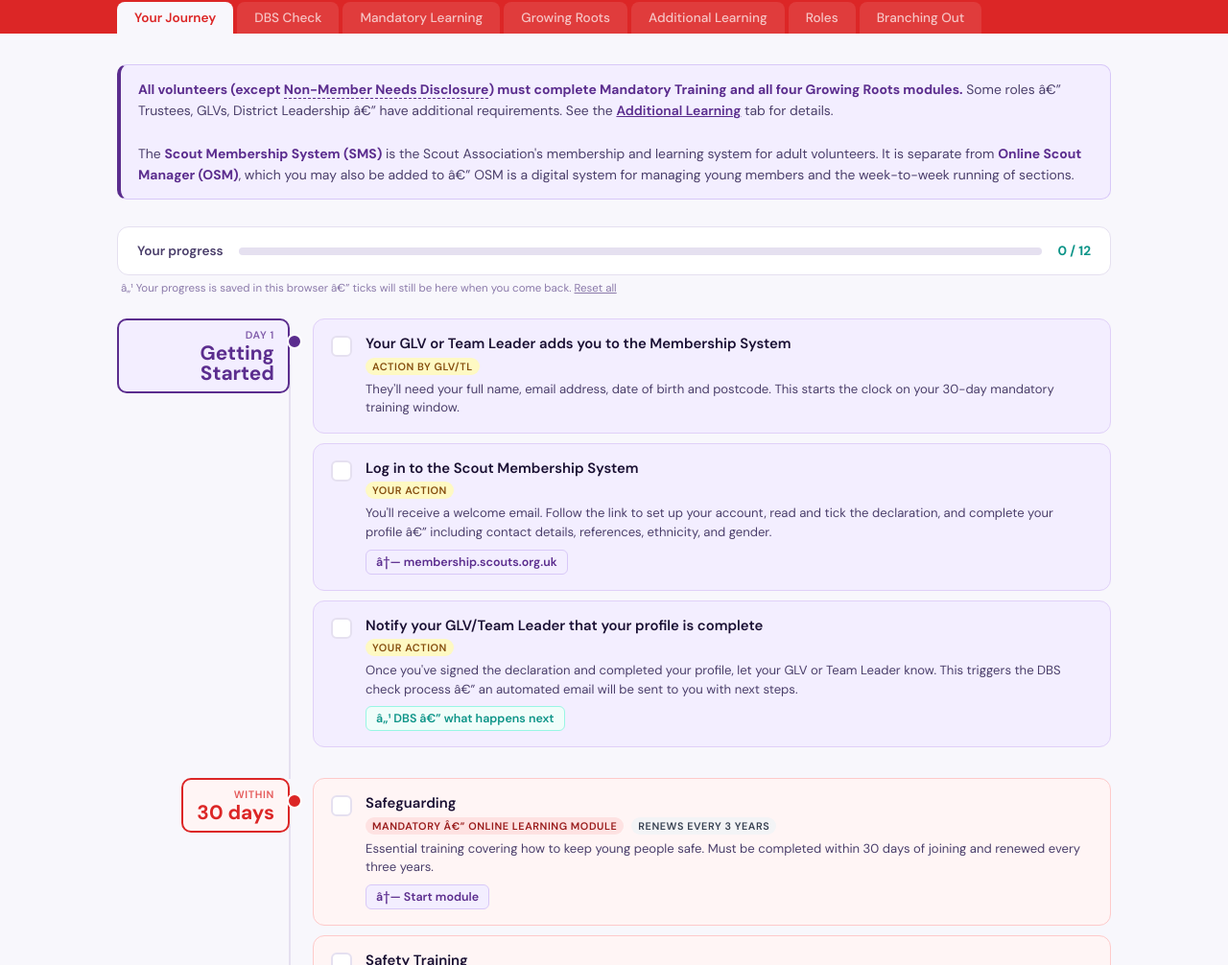
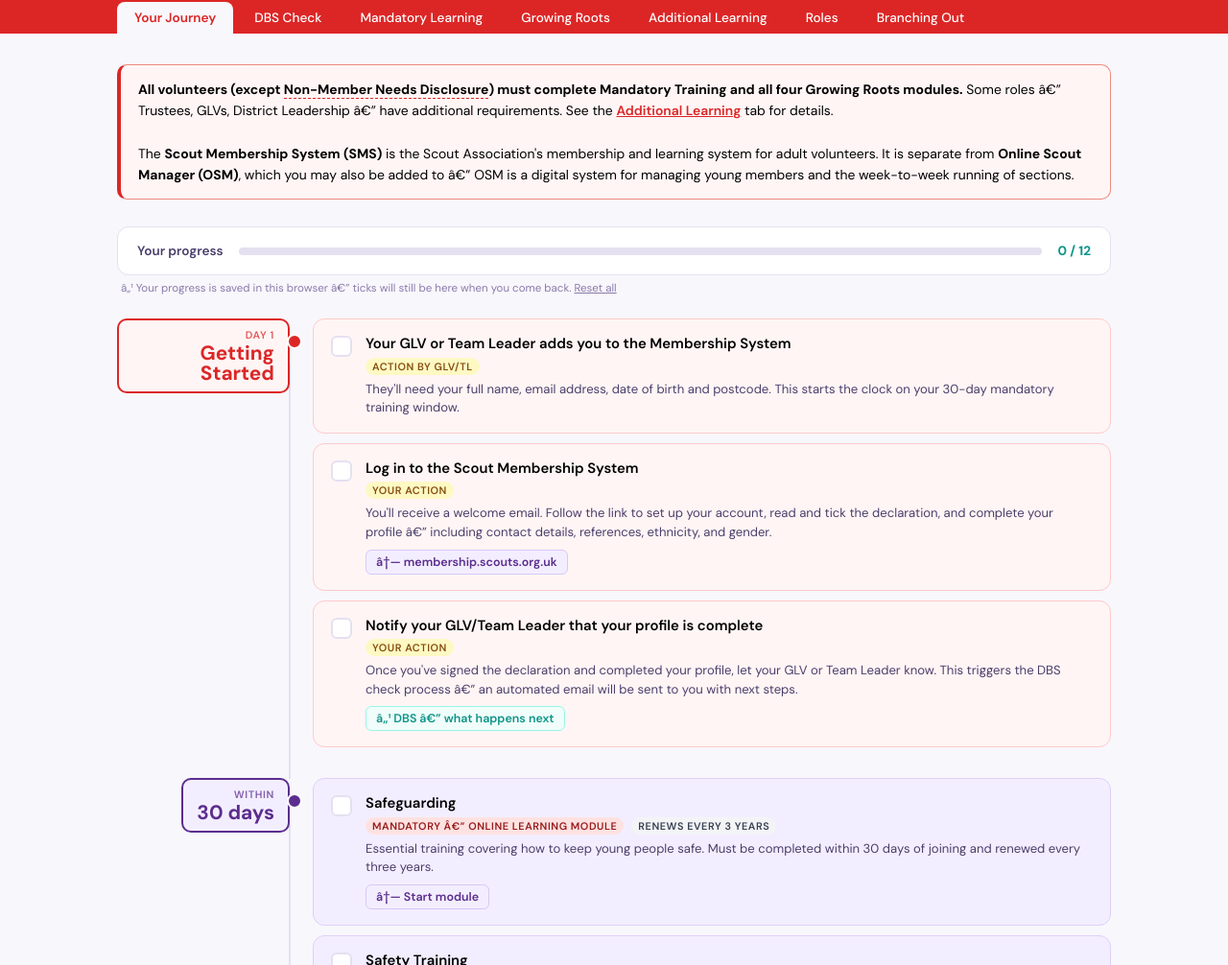
Before and after one commit to joeclimbin/ScoutsCymru, a plain HTML site: page index.html in a window 1280 px wide. Shown: the part 94-1100 px from the top of the page at 96% size. Drawn offline with Linux system fonts and the light colour scheme.

Commit message:
Style changes to SC style

```diff
--- a/index.html
+++ b/index.html
@@ -38,8 +38,8 @@
     ══════════════════════════════════════════ -->
       <div class="tab-panel active" id="tab-journey">
         <div class="callout">
-          <strong>All volunteers (except <span class="nmnd-tooltip" tabindex="0">Non-Member Needs Disclosure<span class="nmnd-popup">A <strong>Non-Member Needs Disclosure (NMND)</strong> is the official title for an adult — typically a parent or carer — who helps out on an occasional basis. They are not a member of Scouts or the Section Team. Anyone added to the Scout Membership System as an NMND will need a DBS check. Once complete they can attend overnight events. Scouts Cymru expects NMNDs who attend regularly or attend overnight camps to also complete the <strong>Safety and Safeguarding</strong> online modules. <a href="#" onclick="switchTab('roles', document.querySelectorAll('.tab-btn')[4]); return false;" style="color:var(--purple);font-weight:600;white-space:nowrap;">See the Roles tab for more info →</a></span></span>) must complete Mandatory Training and all four Growing Roots modules.</strong>
-          Some roles — Trustees, GLVs, District Leadership — have additional requirements. See the <a href="#" onclick="switchTab('additional', document.querySelectorAll('.tab-btn')[3]); return false;" style="color:var(--purple);font-weight:600;">Additional Learning</a> tab for details.
+          <strong>All volunteers (except <span class="nmnd-tooltip" tabindex="0">Non-Member Needs Disclosure<span class="nmnd-popup">A <strong>Non-Member Needs Disclosure (NMND)</strong> is the official title for an adult — typically a parent or carer — who helps out on an occasional basis. They are not a member of Scouts or the Section Team. Anyone added to the Scout Membership System as an NMND will need a DBS check. Once complete they can attend overnight events. Scouts Cymru expects NMNDs who attend regularly or attend overnight camps to also complete the <strong>Safety and Safeguarding</strong> online modules. <a href="#" onclick="switchTab('roles', document.querySelectorAll('.tab-btn')[4]); return false;" style="color:var(--red);font-weight:600;white-space:nowrap;">See the Roles tab for more info →</a></span></span>) must complete Mandatory Training and all four Growing Roots modules.</strong>
+          Some roles — Trustees, GLVs, District Leadership — have additional requirements. See the <a href="#" onclick="switchTab('additional', document.querySelectorAll('.tab-btn')[3]); return false;" style="color:var(--red);font-weight:600;">Additional Learning</a> tab for details.
           <br><br>
           The <strong>Scout Membership System (SMS)</strong> is the Scout Association's membership and learning system for adult volunteers. It is separate from <strong>Online Scout Manager (OSM)</strong>, which you may also be added to — OSM is a digital system for managing young members and the week-to-week running of sections.
         </div>
@@ -58,7 +58,7 @@
         <div class="timeline">
 
           <!-- ── Day 1 ── -->
-          <div class="milestone" data-tint="purple">
+          <div class="milestone" data-tint="red">
             <div class="milestone-line"></div>
             <div class="milestone-label">
               <div class="milestone-label-inner day1">
@@ -111,7 +111,7 @@
           </div>
 
               <!-- ── Within 30 days ── -->
-              <div class="milestone" data-tint="red">
+              <div class="milestone" data-tint="purple">
                 <div class="milestone-line"></div>
                 <div class="milestone-label">
                   <div class="milestone-label-inner d30">
--- a/stylesheet.css
+++ b/stylesheet.css
@@ -11,12 +11,13 @@
         --green: #059669;
         --green-faint: #ecfdf5;
         --red: #dc2626;
+        --red-faint: #fff5f5;
         --blue: #2563eb;
         --blue-faint: #eff6ff;
         --bg: #f8f7fc;
         --surface: #ffffff;
         --border: #e5e0f0;
-        --text: #1a1033;
+        --text: black;
         --text-mid: #4b3f6b;
         --text-muted: #8b7aaa;
       }
@@ -26,7 +27,7 @@
       /* ── NMND Tooltip ── */
       .nmnd-tooltip {
         position: relative;
-        border-bottom: 1.5px dashed var(--purple);
+        border-bottom: 1.5px dashed var(--red);
         cursor: help;
         display: inline;
       }
@@ -37,8 +38,8 @@
         left: 0;
         width: 320px;
         background: var(--surface);
-        border: 1.5px solid var(--border);
-        border-left: 4px solid var(--purple);
+        border: 1.5px solid var(--red-faint);
+        border-left: 4px solid var(--red);
         border-radius: 10px;
         padding: 12px 14px;
         font-size: 0.81rem;
@@ -60,7 +61,7 @@
         height: 12px;
         background: transparent;
       }
-      .nmnd-popup strong { color: var(--purple); font-weight: 600; }
+      .nmnd-popup strong { color: var(--red); font-weight: 600; }
       .nmnd-tooltip:hover .nmnd-popup,
       .nmnd-tooltip:focus .nmnd-popup,
       .nmnd-popup:hover { display: block; }
@@ -89,13 +90,13 @@
       .header-links a {
         color: var(--red); font-size: 0.76rem; text-decoration: none;
         background: white; border: 1px solid white;
-        padding: 4px 11px; border-radius: 10px; transition: all 0.15s; white-space: nowrap;
+        padding: 4px 11px; border-radius: 8px; transition: all 0.15s; white-space: nowrap;
       }
-      .header-links a:hover { background: rgba(255,255,255,0.22); color: white; }
+      .header-links a:hover { background: rgba(255,255,255,0.22); color: white; border: 2px solid yellow; }
 
       .header-tabs { max-width: 1100px; margin: 0 auto; padding: 16px 32px 0; display: flex; gap: 4px; flex-wrap: wrap; }
       .tab-btn {
-        background: rgba(255,255,255,0.1); border: none; color: rgba(255,255,255,0.7);
+        background: var(--red); border: none; color: white;
         padding: 8px 18px; border-radius: 8px 8px 0 0;
         font-family: 'DM Sans', sans-serif; font-size: 0.85rem; font-weight: 500;
         cursor: pointer; transition: all 0.15s; white-space: nowrap;
@@ -111,11 +112,11 @@
 
       /* ── CALLOUT BANNER ── */
       .callout {
-        background: var(--purple-faint); border: 1px solid #d8c8f8; border-left: 4px solid var(--purple);
+        background: var(--red-faint); border: 1px solid #dc251183; border-left: 4px solid var(--red);
         border-radius: 10px; padding: 14px 18px; margin-bottom: 28px;
-        font-size: 0.87rem; color: var(--text-mid); line-height: 1.6;
+        font-size: 0.87rem; color: var(--text); line-height: 1.6;
       }
-      .callout strong { color: var(--purple); }
+      .callout strong { color: var(--text); }
 
       /* ── JOURNEY TIMELINE ── */
       .timeline { display: flex; flex-direction: column; gap: 0; }
@@ -152,8 +153,8 @@
         position: relative;
         z-index: 1;
       }
-      .milestone-label-inner.day1   { border-color: var(--purple); background: var(--purple-faint); }
-      .milestone-label-inner.d30    { border-color: var(--red); background: #fff5f5; }
+      .milestone-label-inner.day1   { border-color: var(--red); background: var(--red-faint); }
+      .milestone-label-inner.d30    { border-color: var(--purple); background: var(--purple-faint); }
       .milestone-label-inner.d180   { border-color: var(--amber); background: var(--amber-faint); }
       .milestone-label-inner.d365   { border-color: var(--green); background: var(--green-faint); }
 
@@ -164,10 +165,10 @@
       .milestone-label-inner .day-label {
         font-size: 1.3rem; font-weight: 700; line-height: 1; display: block; margin-top: 2px;
       }
-      .day1   .day-num { color: var(--purple); }
-      .day1   .day-label { color: var(--purple); }
-      .d30    .day-num { color: var(--red); }
-      .d30    .day-label { color: var(--red); }
+      .day1   .day-num { color: var(--red); }
+      .day1   .day-label { color: var(--red); }
+      .d30    .day-num { color: var(--purple); }
+      .d30    .day-label { color: var(--purple); }
       .d180   .day-num { color: var(--amber); }
       .d180   .day-label { color: var(--amber); }
       .d365   .day-num { color: var(--green); }
@@ -184,8 +185,8 @@
         border: 2px solid var(--surface);
         z-index: 2;
       }
-      .milestone:first-child .milestone-label::after { background: var(--purple); }
-      .milestone:nth-child(2) .milestone-label::after { background: var(--red); }
+      .milestone:first-child .milestone-label::after { background: var(--red); }
+      .milestone:nth-child(2) .milestone-label::after { background: var(--purple); }
       .milestone:nth-child(3) .milestone-label::after { background: var(--amber); }
       .milestone:nth-child(4) .milestone-label::after { background: var(--green); }
 
```
